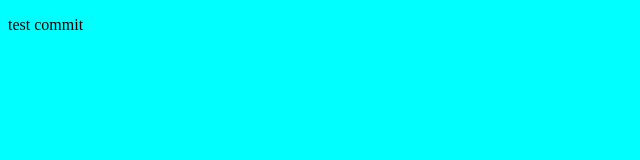
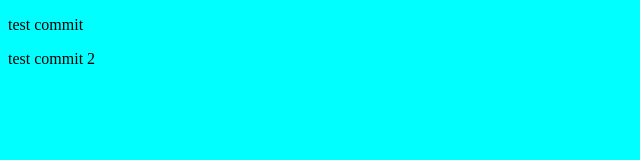
Before and after one commit to zb3po/zb3po, a plain HTML site: page index.html in a window 1280 px wide. Shown: the full height of the page, 0-640 px from the left. Drawn offline with Linux system fonts and the light colour scheme.

Commit message:
commit test 2

```diff
--- a/index.html
+++ b/index.html
@@ -9,6 +9,7 @@
 </head>
 <body>
     <p>test commit</p>
+    <p>test commit 2</p>
 
 </body>
 </html>
```
